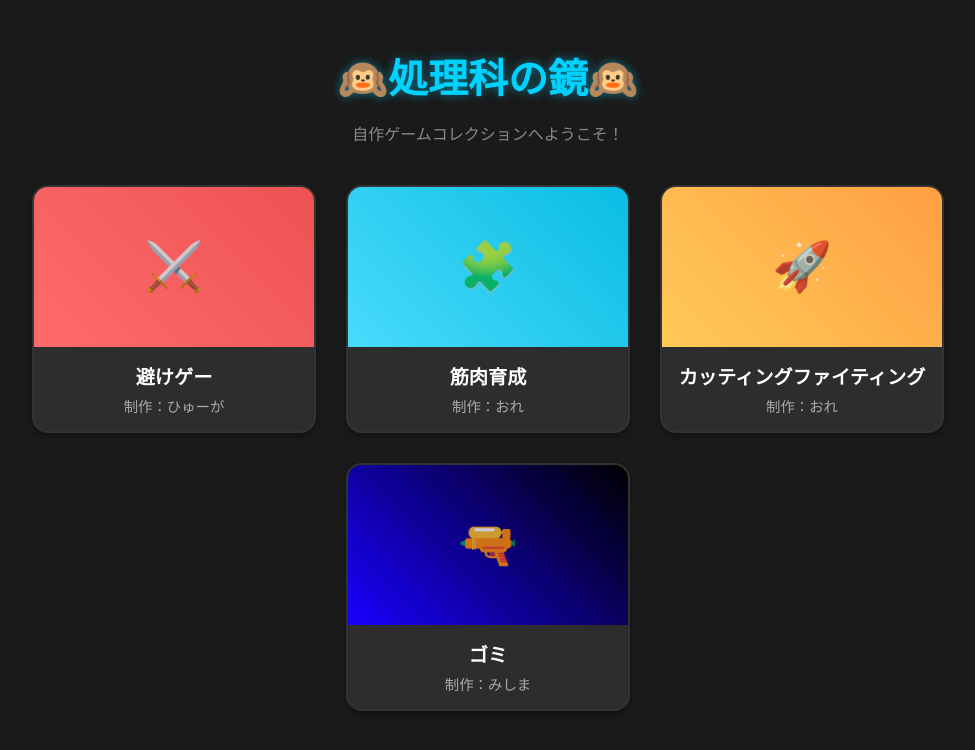
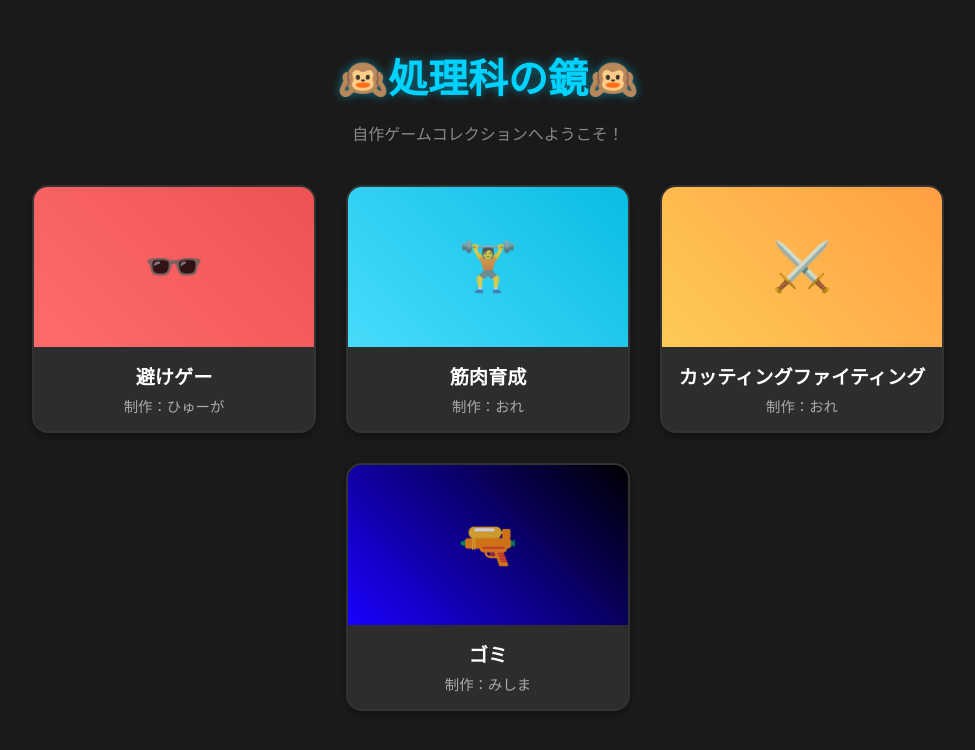
Before and after one commit to w5ngc92yhv-crypto/allgame, a plain HTML site: page index.html in a window 1280 px wide. Shown: the whole page, without its empty margins (152-1127 px from the left). Drawn offline with Linux system fonts and the light colour scheme.

Commit message:
Update index.html

```diff
--- a/index.html
+++ b/index.html
@@ -95,7 +95,7 @@
     <div class="game-container">
 
         <a href="https://w5ngc92yhv-crypto.github.io/game1/" class="game-card">
-            <div class="thumbnail" style="background: linear-gradient(45deg, #ff6b6b, #ee5253);">⚔️</div>
+            <div class="thumbnail" style="background: linear-gradient(45deg, #ff6b6b, #ee5253);">🕶️</div>
             <div class="card-info">
                 <h2>避けゲー</h2>
                 <p>制作：ひゅーが</p>
@@ -103,7 +103,7 @@
         </a>
 
         <a href="https://w5ngc92yhv-crypto.github.io/game2/" class="game-card">
-            <div class="thumbnail" style="background: linear-gradient(45deg, #48dbfb, #0abde3);">🧩</div>
+            <div class="thumbnail" style="background: linear-gradient(45deg, #48dbfb, #0abde3);">🏋️</div>
             <div class="card-info">
                 <h2>筋肉育成</h2>
                 <p>制作：おれ</p>
@@ -111,7 +111,7 @@
         </a>
 
         <a href="https://w5ngc92yhv-crypto.github.io/game3/" class="game-card">
-            <div class="thumbnail" style="background: linear-gradient(45deg, #feca57, #ff9f43);">🚀</div>
+            <div class="thumbnail" style="background: linear-gradient(45deg, #feca57, #ff9f43);">⚔️</div>
             <div class="card-info">
                 <h2>カッティングファイティング</h2>
                 <p>制作：おれ</p>
```
